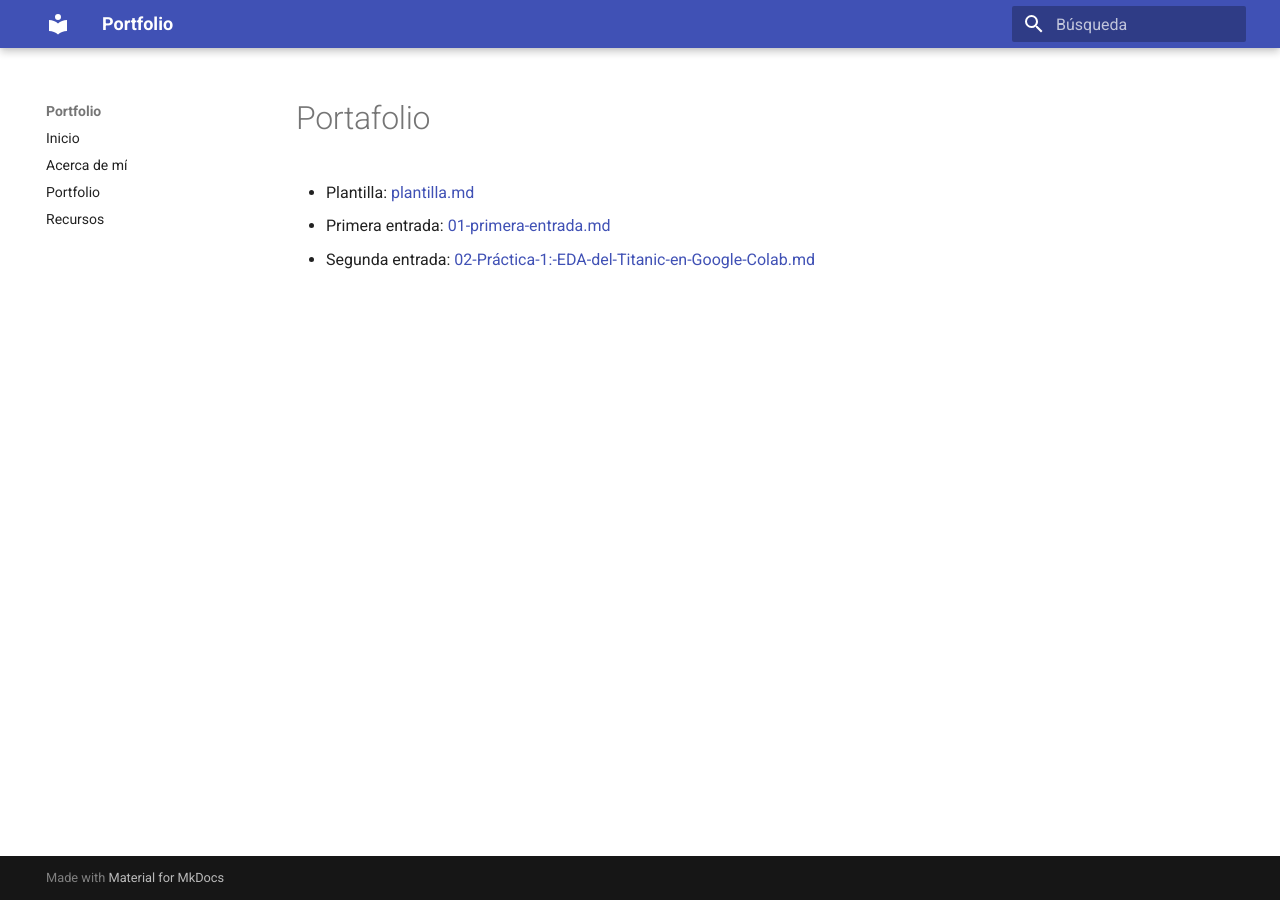
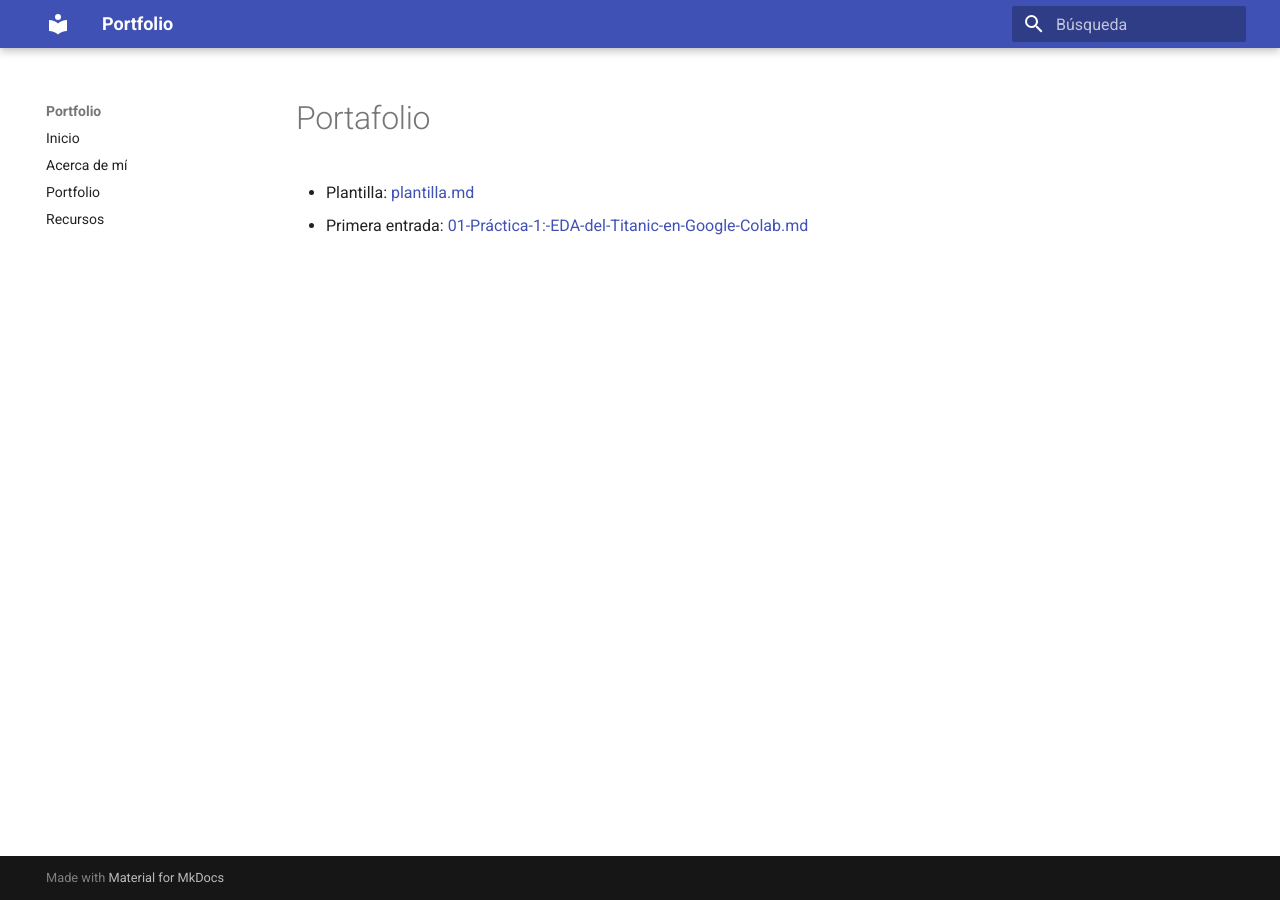
Before and after one commit to biancaluzz/ia-portfolio, an MkDocs documentation site: the page built from docs/portfolio/index.md, in a window 1280 px wide. Built offline with MkDocs 1.6.1 and Material for MkDocs 9.7.7, drawn with Linux system fonts in a browser that asks for light colours.

Commit message:
Update index.md

```diff
--- a/docs/portfolio/index.md
+++ b/docs/portfolio/index.md
@@ -6,5 +6,4 @@ date: 2025-08-19
 # Portafolio
 
 - Plantilla: [plantilla.md](plantilla.md)
-- Primera entrada: [01-primera-entrada.md](01-primera-entrada.md)
-- Segunda entrada: [02-Práctica-1:-EDA-del-Titanic-en-Google-Colab.md](02-Práctica-1:-EDA-del-Titanic-en-Google-Colab.md)
+- Primera entrada: [01-Práctica-1:-EDA-del-Titanic-en-Google-Colab.md](01-Práctica-1:-EDA-del-Titanic-en-Google-Colab.md)
```
